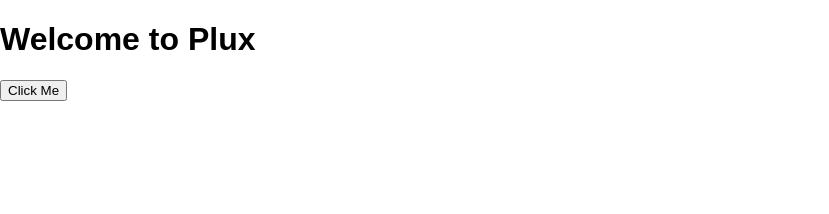
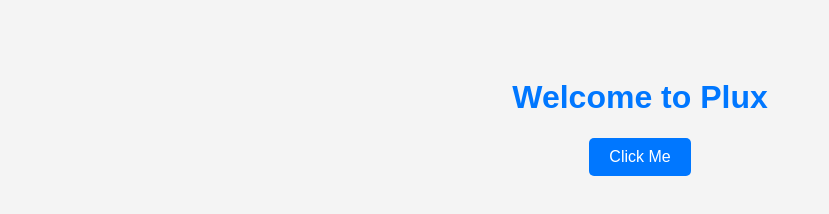
Before and after one commit to anasas50550-glitch/Plux-, a plain HTML site: page frontend/index.html in a window 1280 px wide. Shown: the whole page, without its empty margins (0-829 px from the left). Drawn offline with Linux system fonts and the light colour scheme.

Commit message:
Update style.css

```diff
--- a/frontend/style.css
+++ b/frontend/style.css
@@ -1,4 +1,24 @@
 body {
-    margin: 0;
-    font-family: Arial, sans-serif;
+  font-family: Arial, sans-serif;
+  background: #f4f4f4;
+  text-align: center;
+  padding-top: 50px;
 }
+
+h1 {
+  color: #0077ff;
+}
+
+button {
+  padding: 10px 20px;
+  font-size: 16px;
+  border: none;
+  background: #0077ff;
+  color: white;
+  border-radius: 5px;
+  cursor: pointer;
+}
+
+button:hover {
+  background: #005fcc;
+}
```
